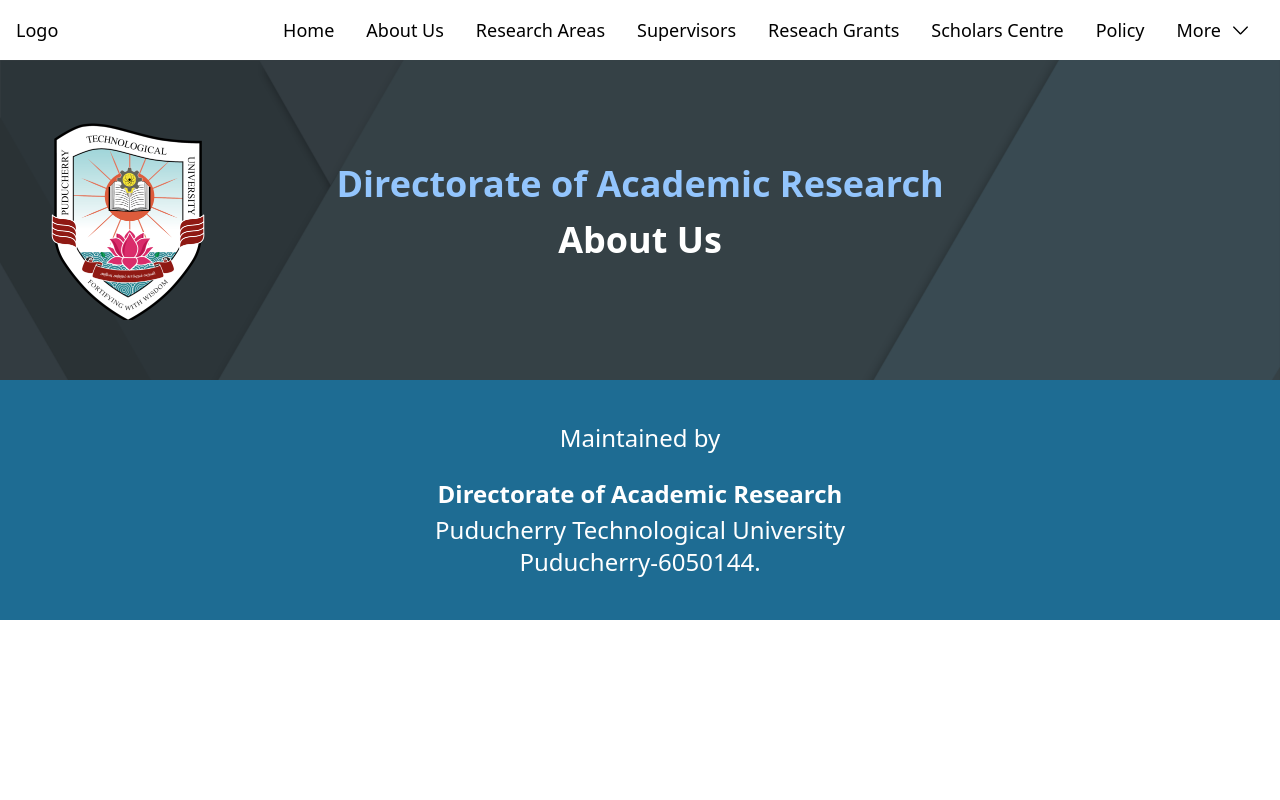
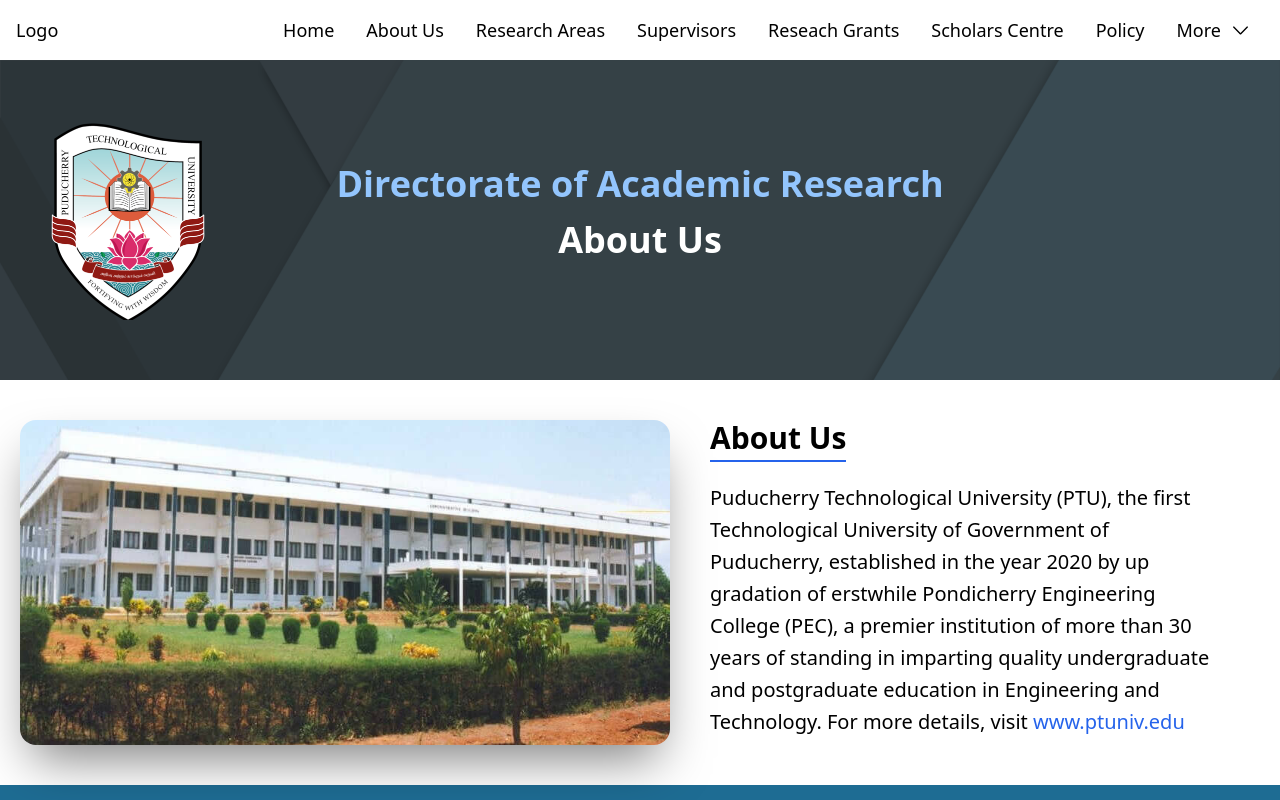
Before and after one commit to Shefaoudeen/PTU-research-website, a React (Vite) app: page /aboutUs in a window 1280 px wide. Shown: the top 800 px of the page. Built offline with nearby package versions, Linux system fonts and the light colour scheme.

Commit message:
about us over

```diff
--- a/src/Pages/About.jsx
+++ b/src/Pages/About.jsx
@@ -1,5 +1,6 @@
 import React from "react";
 import Banner from "../Layout/Banner";
+import { PTU1 } from "../assets";
 
 const About = () => {
   return (
@@ -10,6 +11,32 @@ const About = () => {
         desc_style={"font-bold text-4xl"}
         additional={""}
       />
+      <div className="flex px-5 py-10">
+        <div className="min-w-[650px]">
+          <img
+            src={PTU1}
+            alt="PTU - PHOTO"
+            width={650}
+            className="rounded-2xl shadow-2xl shadow-black/50"
+          />
+        </div>
+        <div className="px-10">
+          <div className="border-b-2 border-b-blue-600 pb-1 w-fit">
+            <h1 className="text-3xl font-bold">About Us</h1>
+          </div>
+          <p className="text-xl mt-5 leading-8">
+            Puducherry Technological University (PTU), the first Technological
+            University of Government of Puducherry, established in the year 2020
+            by up gradation of erstwhile Pondicherry Engineering College (PEC),
+            a premier institution of more than 30 years of standing in imparting
+            quality undergraduate and postgraduate education in Engineering and
+            Technology. For more details, visit{" "}
+            <a href="https://ptuniv.edu.in/" className="text-blue-600">
+              www.ptuniv.edu
+            </a>
+          </p>
+        </div>
+      </div>
     </div>
   );
 };
--- /dev/null
+++ b/src/assets/index.js
@@ -0,0 +1,3 @@
+import PTU1 from "./Images/PTU-img1.jpg";
+
+export { PTU1 };
```
Also changed, not shown: src/assets/Images/PTU-img1.jpg (added).
